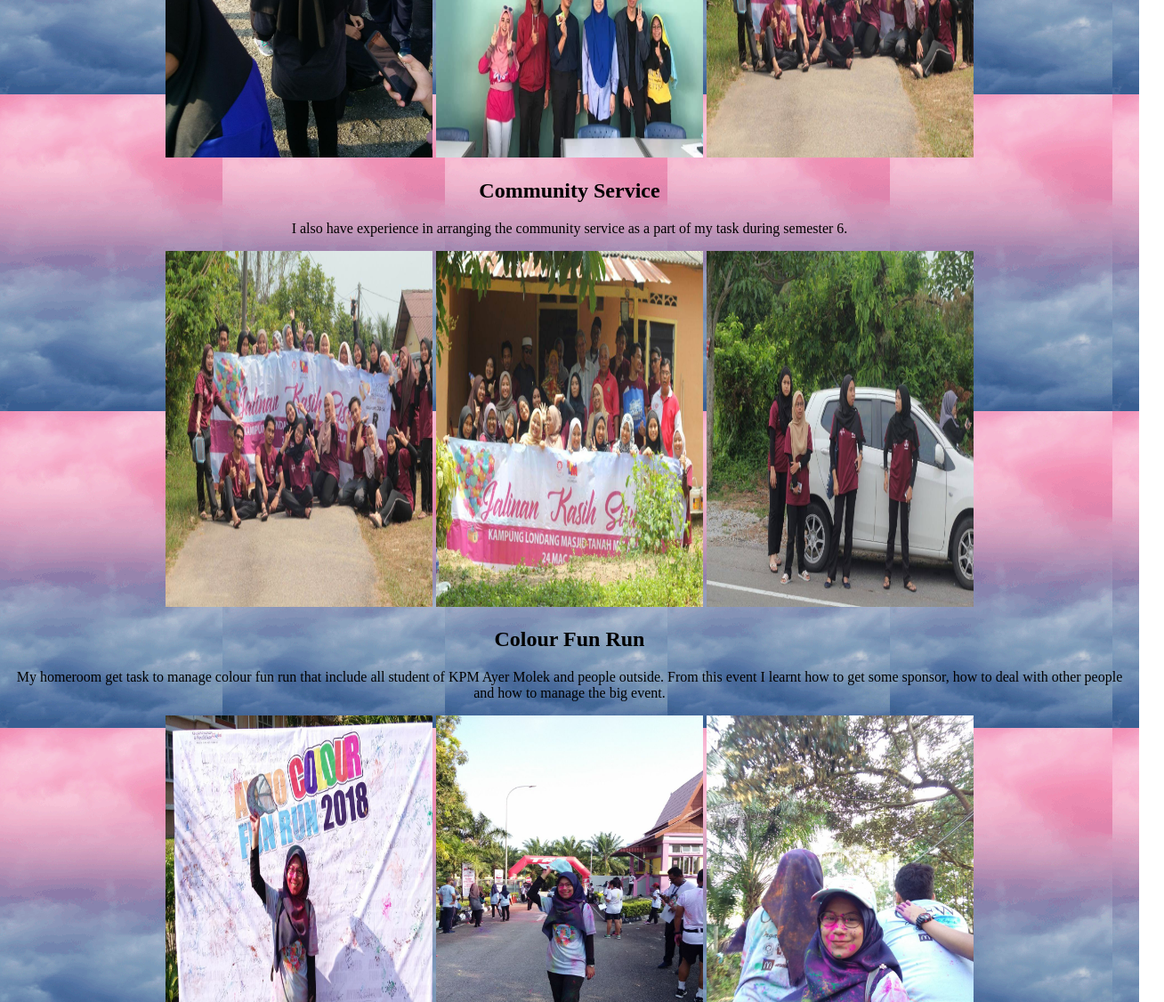
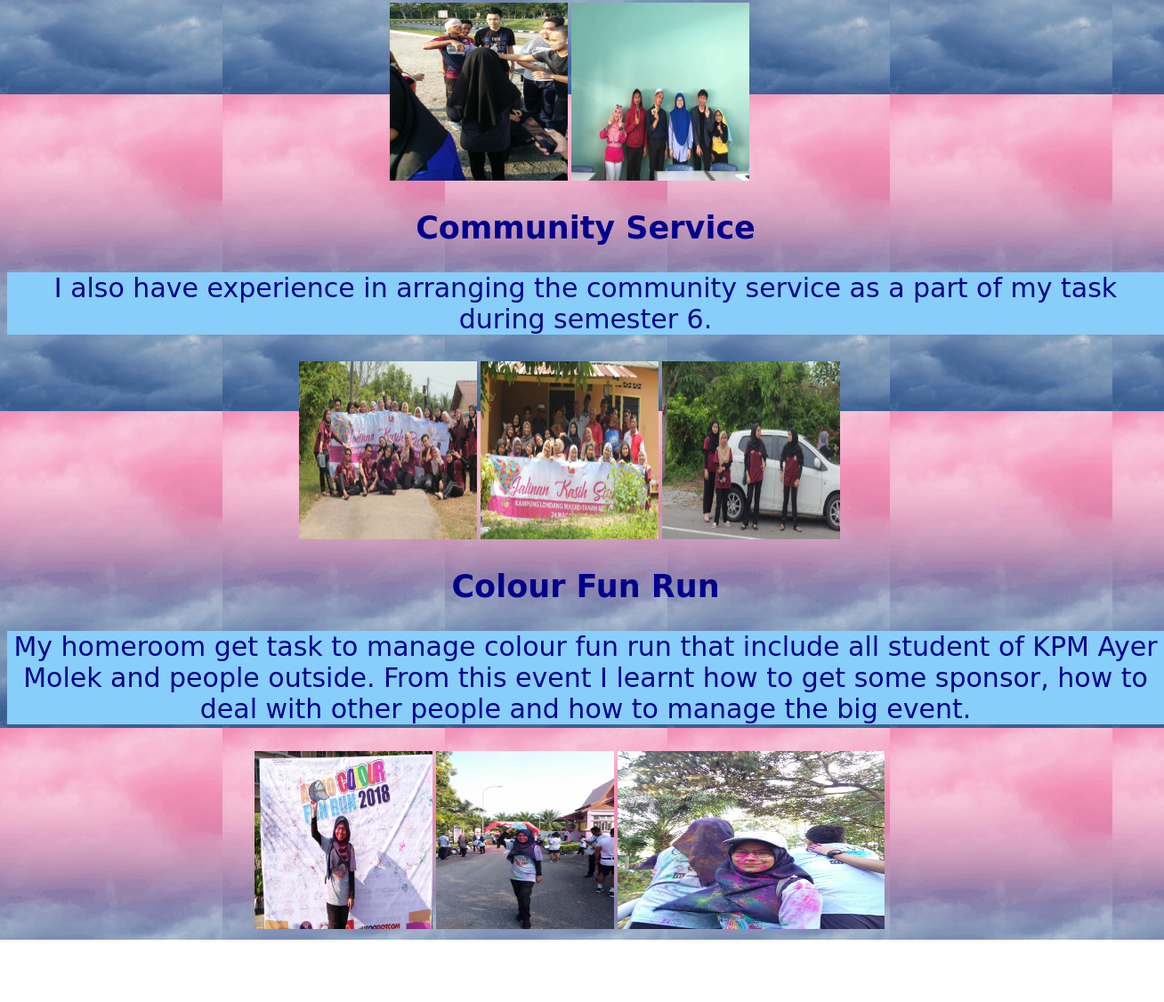
Before and after one commit to Tirahz98/mywebsite, a plain HTML site: page experience.html in a window 1280 px wide. Shown: the part 1674-2800 px from the top of the page at 89% size, 1308 px wide, since content can reach past the window. After the commit the page ends 2730 px from the top, so only its background shows below. Drawn offline with Linux system fonts and the light colour scheme; a web font is replaced by a local one.

Commit message:
Update experience.html

```diff
--- a/experience.html
+++ b/experience.html
@@ -1,6 +1,10 @@
 <html>
     <head>
     	<title>Experience</title>
+    	<link rel="stylesheet" href="style.css">
+        <link rel="preconnect" href="https://fonts.gstatic.com">
+<link href="https://fonts.googleapis.com/css2?family=Fascinate&family=Molle:ital@1&family=Permanent+Marker&family=Rum+Raisin&family=Shrikhand&display=swap" rel="stylesheet">
+
 
 </head>
 <body background="a.gif">
@@ -14,17 +18,15 @@
 <a href="myself.html"><img src="button2.png"></a>
 <a href="family.html"><img src="button3.png"></a>
 <a href="hobbies.html"><img src="button4.png"></a>
-<a href="contactme.html"><img src="button5.png"></a>
 <a href="experience.html"><img src="button6.png"></a>
 <a href="education.html"><img src="button7.png"></a>
 <a href="gallery.html"><img src="button8.png"></a>
+<a href="contactme.html"><img src="button5.png"></a>
 
 
 
-<h1 style="color: skyblue">My Working Experience</h1>
+<h1 style="color: blue">My Working Experience</h1>
 
-
-<img src="30.jpg" width="300px" height="400px">
 
 
 <h2>Casheir at Popular Book Store</h2>
@@ -32,12 +34,18 @@
 <p>I have two working experience before I continue my degree journey. After I finish my diploma in Accounting, I work as a part time at a book store in Melaka which is as a casheir at popular book store in Mahkota Parade. I love this job because it is first time for me work and i also like the working enviroment because most of the staff are Chinese and the manager also Chinese. Even we are from different religion, but the staff like a family and this is my first time to have other religion freinds.</p>
 
 
-<img src="31.jpg" width="300px" height="400px">
+
+<img src="30.jpg" width="200px" height="200px">
 
 
 <h2>Barista of Starbuck</h2>
 
 <p>After 2 month gains experience as a casheir, then I started my new work as barista of Starbuck at Dataran Pahlawan. For me, this job are quiet difficult to compare with the first job because i need to remember all the step making Starbucks drink. Unluckily I never bought any Starbuck drink and do not know how to order it before this. So at first I need to remember drink name and type then I starting learnt to make Starbuck drinks. I love enjoying this job because from this job I learnt how to handle many types of people from another country such as from Chinese, Korea and other country.</p>
+
+
+
+<img src="31.jpg" width="200px" height="200px">
+
 
 
 <h1>My Diploma Activities</h1>
@@ -49,11 +57,9 @@
 <p>During my diploma journey, I have an experience in handleling the Accounting Day. For me, that time i having fun enjoying the day with my bacthmate and lectures because not only students involve with the game but also lectures. We need to arrange some games for lecture and having fun with them.</p>
 
 
-<img src="32.jpg" width="300px" height="400px">
+<img src="32.jpg" width="200px" height="200px">
 
-<img src="35.jpg" width="300px" height="400px">
-
-<img src="33.jpg" width="300px" height="400px">
+<img src="35.jpg" width="200px" height="200px">
 
 
 
@@ -63,11 +69,11 @@
 <p>I also have experience in arranging the community service as a part of my task during semester 6.</p>
 
 
-<img src="33.jpg" width="300px" height="400px">
+<img src="33.jpg" width="200px" height="200px">
 
-<img src="36.jpg" width="300px" height="400px">
+<img src="36.jpg" width="200px" height="200px">
 
-<img src="37.jpg" width="300px" height="400px">
+<img src="37.jpg" width="200px" height="200px">
 
 
 
@@ -77,8 +83,14 @@
 <p>My homeroom get task to manage colour fun run that include all student of KPM Ayer Molek and people outside. From this event I learnt how to get some sponsor, how to deal with other people and how to manage the big event.</p>
 
 
-<img src="34.jpg" width="300px" height="400px">
+<img src="34.jpg" width="200px" height="200px">
 
-<img src="38.jpg" width="300px" height="400px">
+<img src="38.jpg" width="200px" height="200px">
 
-<img src="39.jpg" width="300px" height="400px">
+<img src="39.jpg" width="300px" height="200px">
+
+
+
+
+</body>
+</html>
```
